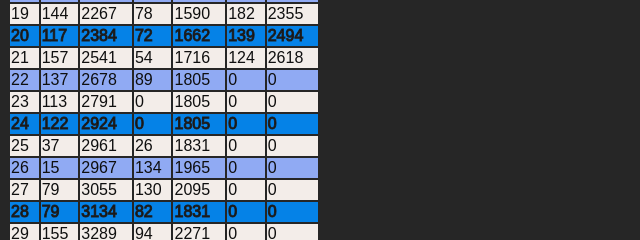
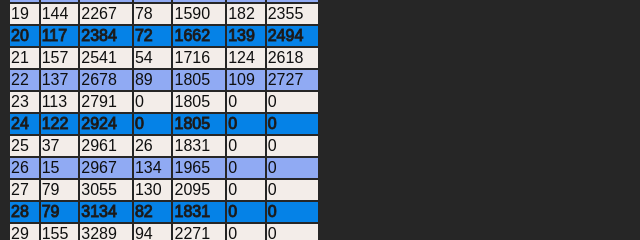
Before and after one commit to fara321/kmLeistung, a plain HTML site: page index.html in a window 1280 px wide. Shown: the part 466-706 px from the top of the page, 0-640 px from the left. Drawn offline with Linux system fonts and the light colour scheme.

Commit message:
Update index.html

```diff
--- a/index.html
+++ b/index.html
@@ -202,8 +202,8 @@
             <td>2678</td>
             <td>89</td>
             <td>1805</td>
-            <td>0</td>
-            <td>0</td>
+            <td>109</td>
+            <td>2727</td>
         </tr>     <tr>
             <td>23</td>
             <td>113</td>
```
